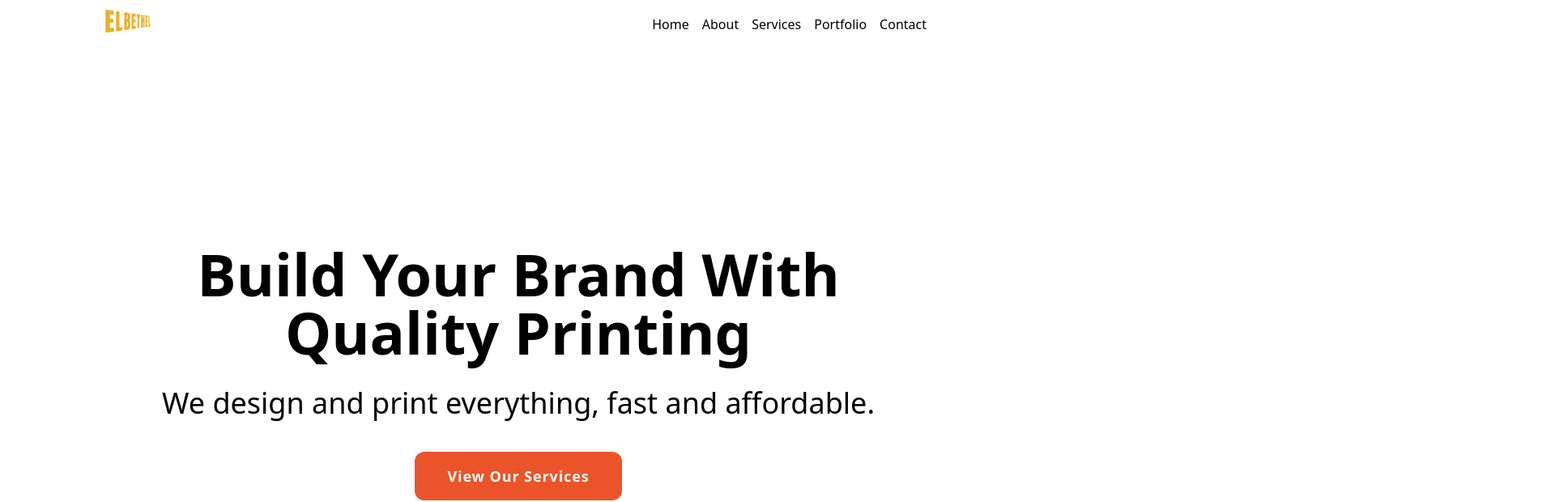
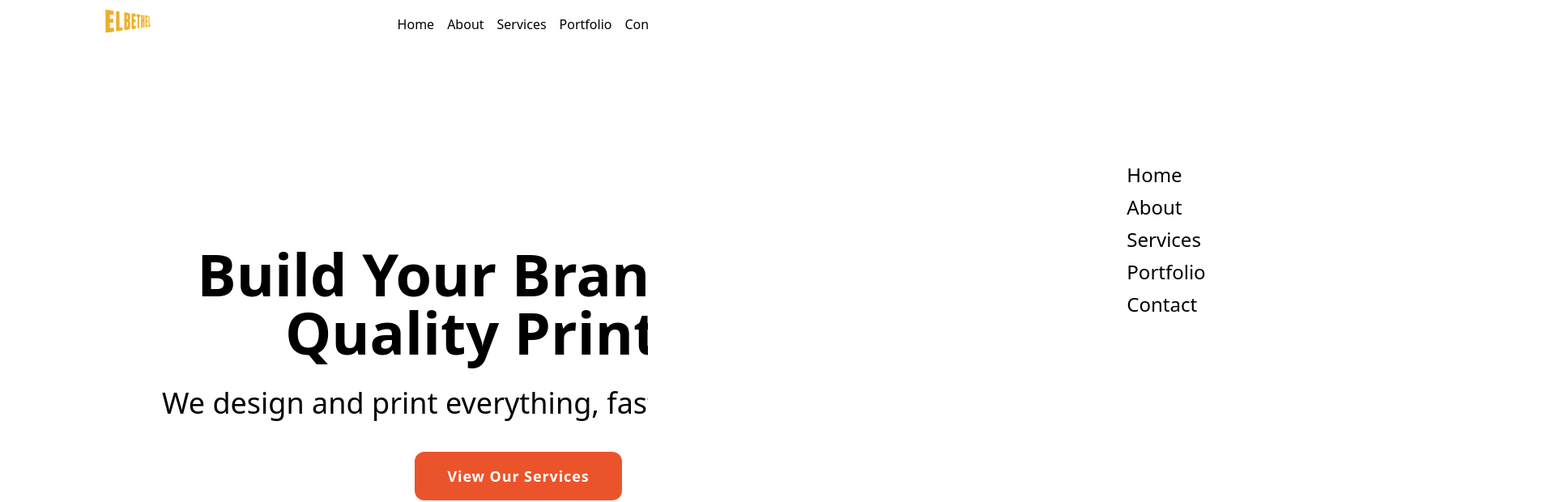
Before and after one commit to Amiir25/ElbethelAdvertising, a Next.js app in the folder elbethel/: page / in a window 1280 px wide. Shown: the top 620 px of the page at 81% size, 1920 px wide, since content can reach past the window. Built offline with nearby package versions, Linux system fonts and the light colour scheme.

Commit message:
Add navbar links for small screen in Navbar.tsx

```diff
--- a/elbethel/components/Navbar.tsx
+++ b/elbethel/components/Navbar.tsx
@@ -4,13 +4,13 @@ import { navLinks } from "@/constants/navLinks"
 import Image from "next/image"
 import Link from "next/link"
 import { FontAwesomeIcon } from "@fortawesome/react-fontawesome"
-import { faBars } from "@fortawesome/free-solid-svg-icons"
+import { faBars, faXmark } from "@fortawesome/free-solid-svg-icons"
 import { faClose } from "@fortawesome/free-solid-svg-icons/faClose"
 import { useState } from "react"
 
 const Navbar = () => {
 
-  const [showNavLinks, setShowNavLinks] = useState(0);
+  const [showNavLinks, setShowNavLinks] = useState(false);
 
   return (
     <nav className="relative px-6 md:x-12 lg:px-24 xl:px-32 flex items-center justify-between">
@@ -34,32 +34,30 @@ const Navbar = () => {
 
       {/* Humberger menu */}
       <FontAwesomeIcon
-      onClick={ () => setShowNavLinks(1) }
+      onClick={ () => setShowNavLinks(!showNavLinks) }
       icon={ faBars }
-      className="md:hidden! cursor-pointer" />
+      className="md:hidden cursor-pointer" />
 
       {/* Nav links for small screen */}
-      <ul className={`hidden absolute top-0 -left-6 border w-screen h-screen bg-white z-10
-       ${ showNavLinks === 1 && 'block' } `}>
+      <div className={`absolute top-0 -right-200 bg-white w-screen h-screen z-10
+       ${ showNavLinks && 'right-0' } transition-all duration-300`}>
 
-        <FontAwesomeIcon
-        onClick={ () => setShowNavLinks(0) }
-        icon={ faClose }
-        className="float-right p-4 text-xl font-bold" />
+        <FontAwesomeIcon icon={ faXmark }
+        onClick={ () => setShowNavLinks(false) }
+        className="float-right p-4 text-2xl" />
 
-        <div className="w-full h-full flex flex-col items-center gap-4 mt-30">
+        {/* Nav links */}
+        <ul className="w-fit mt-50 mx-auto">
           {
             navLinks.map((link) => (
               <Link href={ link.href } key={ link.key }
-              className="block mx-2 text-xl
-              hover:text-amber-300 transition-all duration-200" >
+              className="block text-2xl my-2" >
                 { link.label }
               </Link>
             ))
           }
-          <p>s { String(showNavLinks) }</p>
-        </div>
-      </ul>
+        </ul>
+      </div>
     </nav>
   )
 }
```
